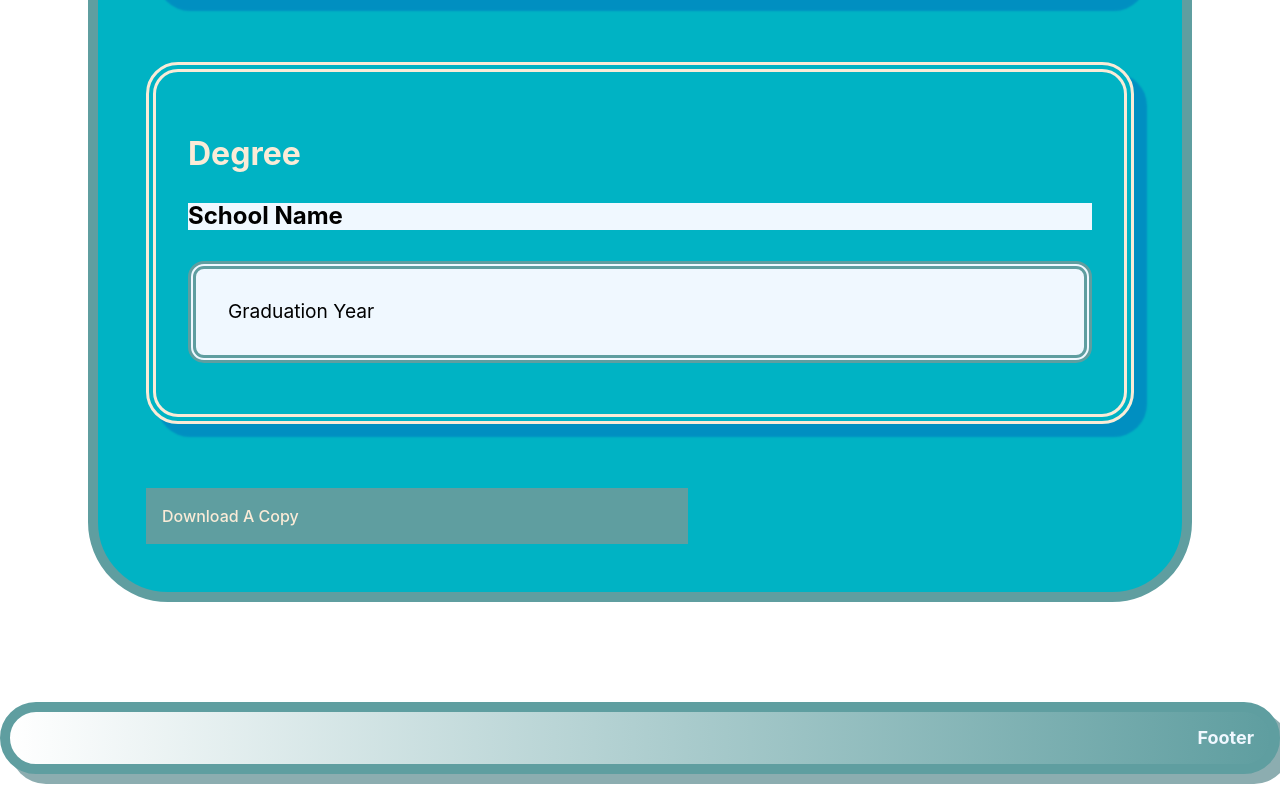
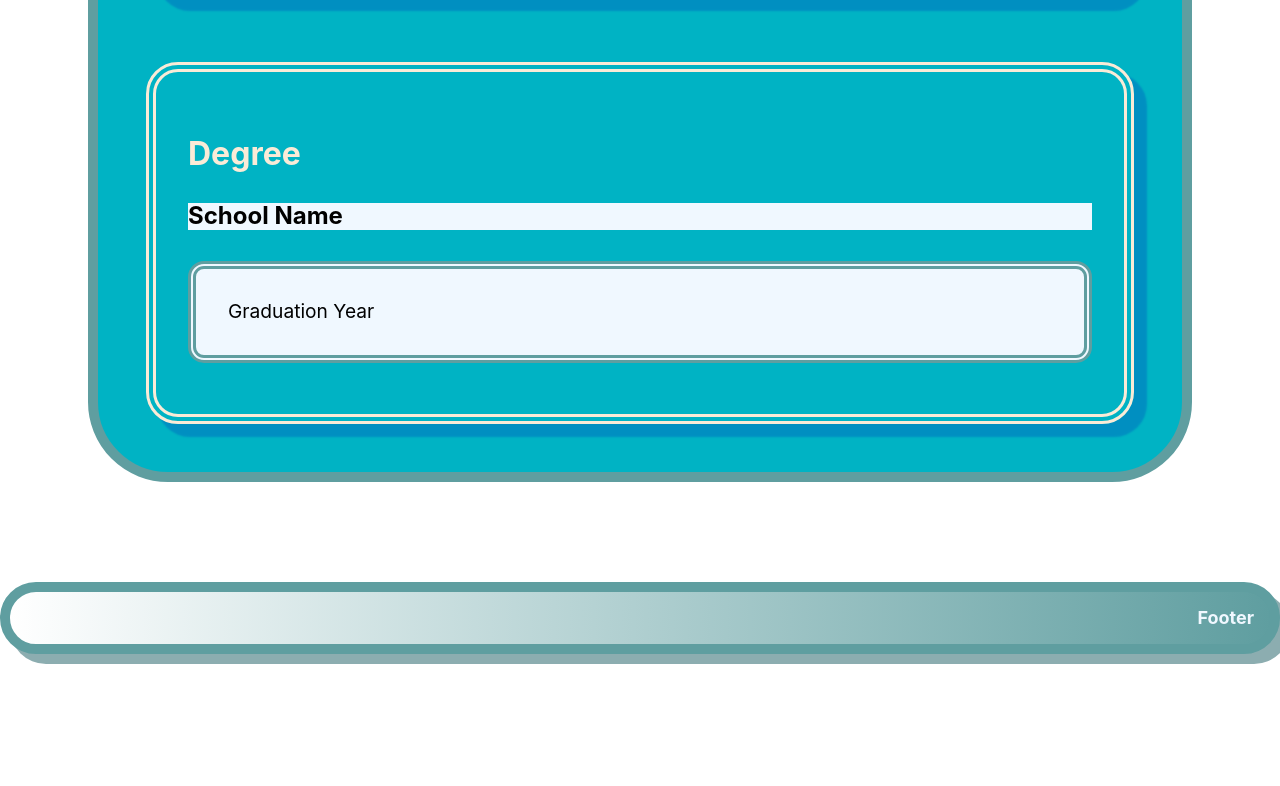
Before and after one commit to garrett-lieb/newProfile, a React (Vite) app: page /resume in a window 1280 px wide. Shown: the part 2942-3728 px from the top of the page. After the commit the page ends 3608 px from the top, so only its background shows below. Built offline with nearby package versions, Linux system fonts and the light colour scheme.

Commit message:
retry commit

```diff
--- a/src/components/About/about.css
+++ b/src/components/About/about.css
@@ -1,8 +1,8 @@
 .about {
+    padding: .5rem;
     display: flex;
     justify-content: center;
     flex-wrap: wrap;
-    gap: 2rem;
 }
 
 .imageSection {
--- a/src/components/Resume/index.jsx
+++ b/src/components/Resume/index.jsx
@@ -38,9 +38,6 @@ const Resume = () => {
           <h4>School Name</h4>
           <p>Graduation Year</p>
         </div>
-        <section class="download">
-        <a href="path/to/____________" download>Download A Copy</a>
-      </section>
       </section>
       </div>
   )
--- a/src/components/Resume/resume.css
+++ b/src/components/Resume/resume.css
@@ -19,26 +19,6 @@ justify-content: flex-end;
     color: rgb(255, 255, 255);
 }
 
-.download {
-    margin: 1rem;
-    padding: 1rem;
-    display: flex;
-    flex-wrap: wrap;
-    flex-direction: flex-start;
-    width: 50%;
-    background-color: cadetblue;
-    justify-content: middle;
-    color: rgb(0, 0, 0);
-    :hover {
-        background-color: cadetblue;
-        border-style: double;
-        border-width: 0.5rem;
-        border-radius: 1rem;
-        color: rgb(254, 203, 132);
-        padding: .5rem;
-    }
-}
-
 .job,
 .school {
     padding: 2rem;
```
